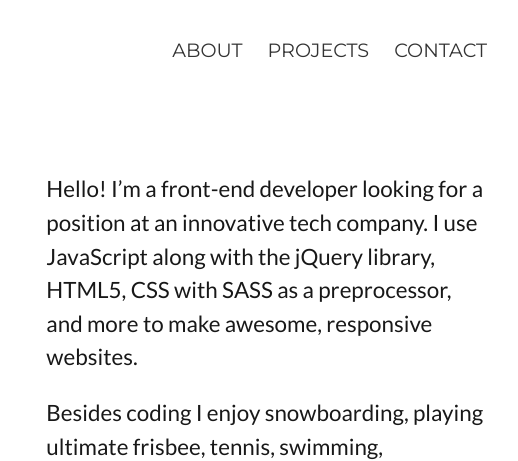
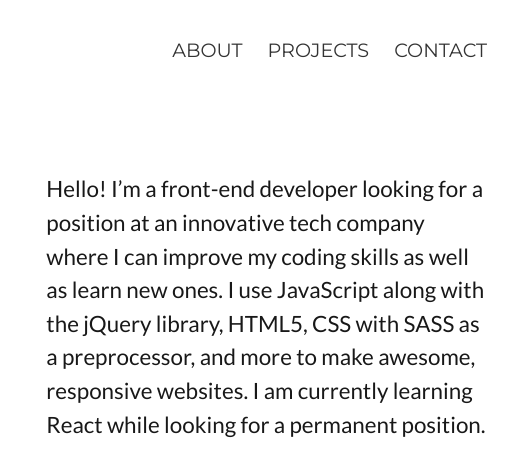
Before and after one commit to shamu92/myPortfolio, a website: page index.html in a window 1280 px wide. Shown: the top 461 px of the page, 665-1183 px from the left. Drawn offline with Linux system fonts and the light colour scheme.

Commit message:
changed amanda chay url

```diff
--- a/index.html
+++ b/index.html
@@ -29,7 +29,8 @@
         <img class="aboutImage" src="images/me-red.jpg" alt="photo of Aleksandr">
         <div class="aboutText">
             <p>
-                Hello! I’m a front-end developer looking for a position at an innovative tech company. I use JavaScript along with the jQuery library, HTML5, CSS with SASS as a preprocessor, and more to make awesome, responsive websites.
+                Hello! I’m a front-end developer looking for a position at an innovative tech company where I can improve my coding skills as well as learn new ones. I use JavaScript along with the jQuery library, HTML5, CSS with SASS as a preprocessor, and more to make
+                awesome, responsive websites. I am currently learning React while looking for a permanent position.
             </p>
             <p>Besides coding I enjoy snowboarding, playing ultimate frisbee, tennis, swimming, longboarding, hiking and lots more.</p>
 
@@ -58,7 +59,7 @@
         </div>
 
         <div class="mht project animated fadeInUp ">
-            <a href="http://mht.academy.red ">
+            <a href="http://www.dramandachay.ca/">
                 <h3>Mountain Health</h3>
                 <img class="porfolioImg " src="images/mountain_health_ss.png " alt=" screen shot of mht website ">
             </a>
```
